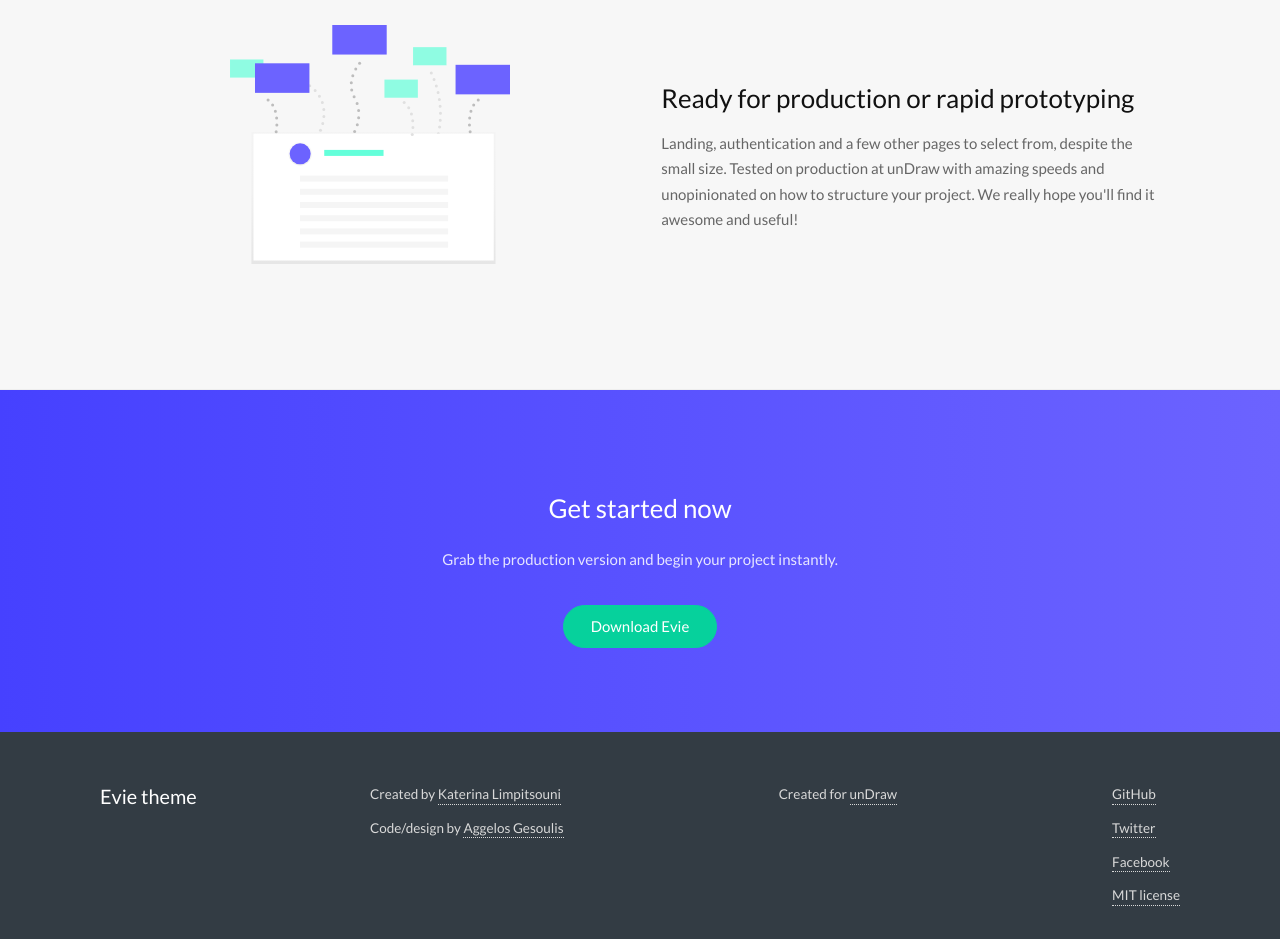
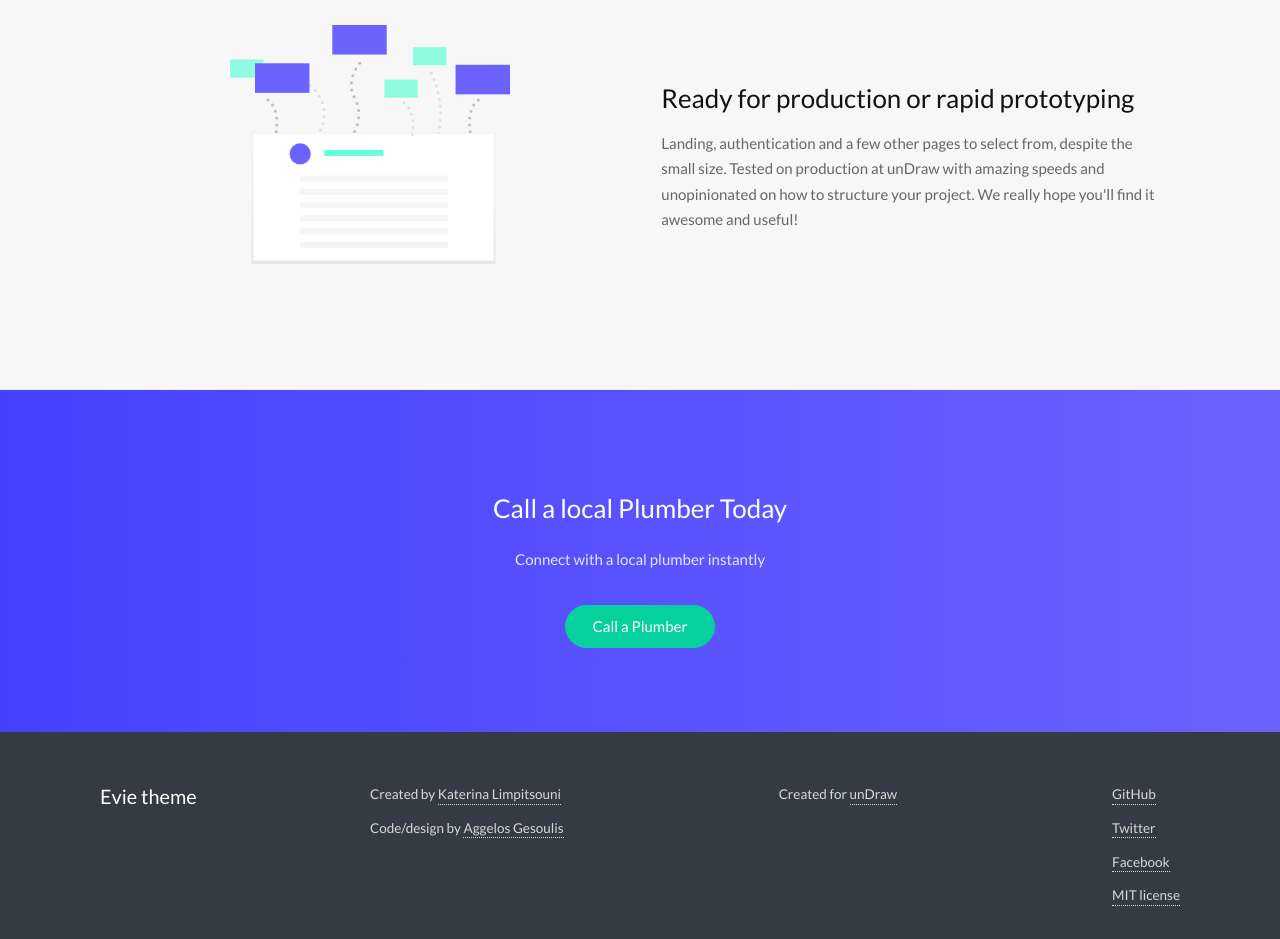
Before and after one commit to Rudyy620/eviee, a plain HTML site: page index.html in a window 1280 px wide. Shown: the part 2387-3326 px from the top of the page. Drawn offline with Linux system fonts and the light colour scheme.

Commit message:
Update index.html

```diff
--- a/index.html
+++ b/index.html
@@ -3,7 +3,7 @@
 <head>
 	<meta class="utf-8">
 	<meta name="viewport" content="width=device-width, initial-scale=1, maximum-scale=1">
-	<title>Test Site - Did This Work</title>
+	<title>Plumbers in My Neighborhood</title>
 	<!-- Don't forget to add your metadata here -->
 	<link rel='stylesheet' href='css/style.min.css' />
 </head>
@@ -122,9 +122,9 @@
 	<div class="cta cta--reverse">
 		<div class="container">
 			<div class="cta__inner">
-				<h2 class="cta__title">Get started now</h2>
-				<p class="cta__sub cta__sub--center">Grab the production version and begin your project instantly.</p>
-				<a href="#" class="button button__accent">Download Evie</a>
+				<h2 class="cta__title">Call a local Plumber Today</h2>
+				<p class="cta__sub cta__sub--center">Connect with a local plumber instantly</p>
+				<a href="tel:844-423-0056" class="button button__accent">Call a Plumber</a>
 			</div>
 		</div>
 	</div>
```
